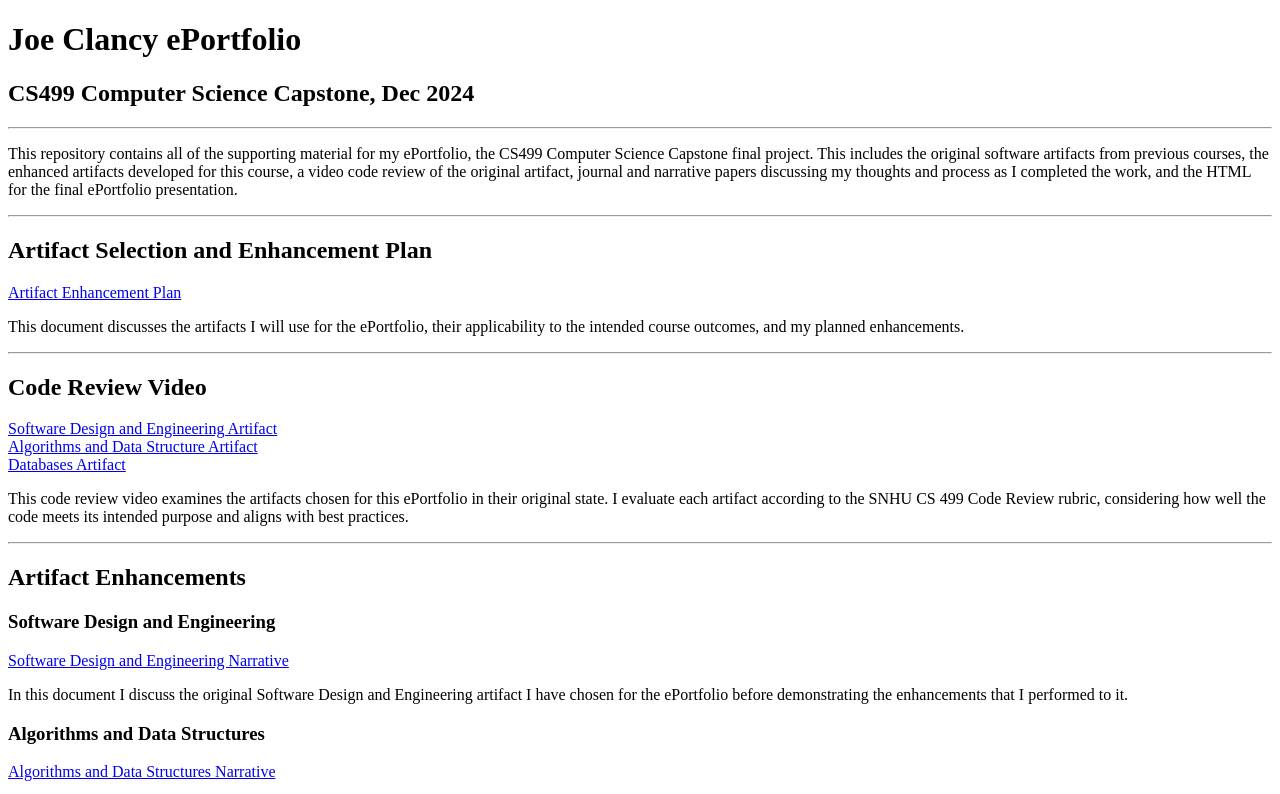
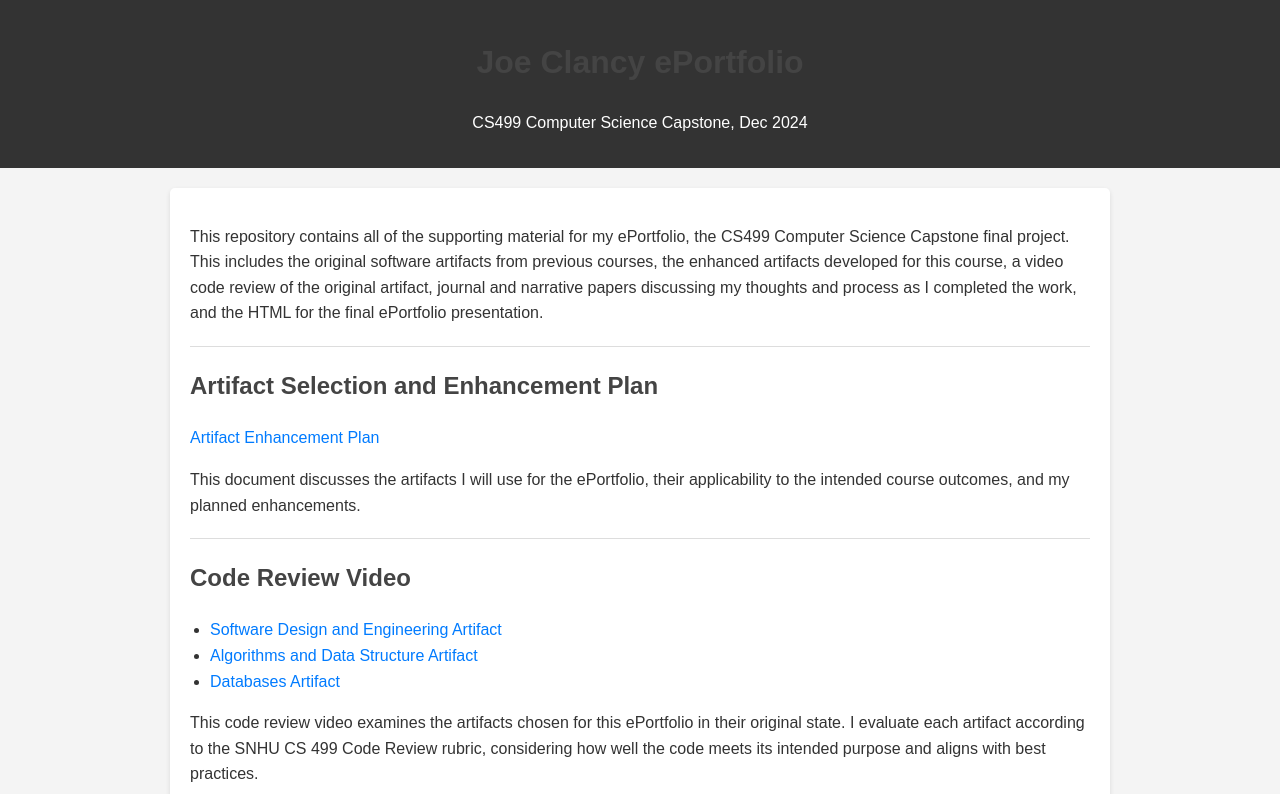
Before and after one commit to joe-clancy/joe-clancy.github.io, a plain HTML site: page index.html in a window 1280 px wide. Shown: the top 794 px of the page. Drawn offline with Linux system fonts and the light colour scheme.

Commit message:
Update index.html

```diff
--- a/index.html
+++ b/index.html
@@ -4,18 +4,70 @@
     <meta charset="UTF-8">
     <meta name="viewport" content="width=device-width, initial-scale=1.0">
     <title>Joe Clancy ePortfolio</title>
+    <style>
+        body {
+            font-family: Arial, sans-serif;
+            line-height: 1.6;
+            margin: 0;
+            padding: 0;
+            background-color: #f4f4f4;
+            color: #333;
+        }
+        header {
+            background: #333;
+            color: #fff;
+            padding: 1rem 0;
+            text-align: center;
+        }
+        main {
+            max-width: 900px;
+            margin: 20px auto;
+            background: #fff;
+            padding: 20px;
+            border-radius: 5px;
+            box-shadow: 0 2px 5px rgba(0, 0, 0, 0.1);
+        }
+        h1, h2, h3 {
+            color: #444;
+        }
+        a {
+            color: #007BFF;
+            text-decoration: none;
+        }
+        a:hover {
+            text-decoration: underline;
+        }
+        ul {
+            padding-left: 20px;
+        }
+        hr {
+            border: 0;
+            height: 1px;
+            background: #ddd;
+            margin: 20px 0;
+        }
+        footer {
+            text-align: center;
+            margin-top: 20px;
+            padding: 10px 0;
+            background: #333;
+            color: #fff;
+        }
+    </style>
 </head>
 <body>
+    <header>
         <h1>Joe Clancy ePortfolio</h1>
-    <h2>CS499 Computer Science Capstone, Dec 2024</h2>
-    <hr>
-
+        <p>CS499 Computer Science Capstone, Dec 2024</p>
+    </header>
+    <main>
+        <section>
             <p>
                 This repository contains all of the supporting material for my ePortfolio, the CS499 Computer Science Capstone final project. This includes the original software artifacts from previous courses, the enhanced artifacts developed for this course, a video code review of the original artifact, journal and narrative papers discussing my thoughts and process as I completed the work, and the HTML for the final ePortfolio presentation.
             </p>
-
+        </section>
         <hr>
-
+        <section>
             <h2>Artifact Selection and Enhancement Plan</h2>
             <p>
                 <a href="https://github.com/joe-clancy/joe-clancy.github.io/blob/bcd35403f82151bdf44ec323ec3eef8fe8f7dd58/CS%20499%20Enhancement%20Plan.docx">
@@ -25,29 +77,21 @@
             <p>
                 This document discusses the artifacts I will use for the ePortfolio, their applicability to the intended course outcomes, and my planned enhancements.
             </p>
-
+        </section>
         <hr>
-
+        <section>
             <h2>Code Review Video</h2>
-    <p>
-        <a href="https://www.youtube.com/watch?v=v0sZYTFMPFI&t=17s" title="Software Design and Engineering Artifact Code Review">
-            Software Design and Engineering Artifact
-        </a>
-        <br>
-        <a href="https://www.youtube.com/watch?v=v0sZYTFMPFI&t=1155s" title="Algorithms and Data Structure Artifact Code Review Video">
-            Algorithms and Data Structure Artifact
-        </a>
-        <br>
-        <a href="https://www.youtube.com/watch?v=v0sZYTFMPFI&t=1923s" title="Databases Artifact Code Review Video">
-            Databases Artifact
-        </a>
-    </p>
+            <ul>
+                <li><a href="https://www.youtube.com/watch?v=v0sZYTFMPFI&t=17s" title="Software Design and Engineering Artifact Code Review">Software Design and Engineering Artifact</a></li>
+                <li><a href="https://www.youtube.com/watch?v=v0sZYTFMPFI&t=1155s" title="Algorithms and Data Structure Artifact Code Review Video">Algorithms and Data Structure Artifact</a></li>
+                <li><a href="https://www.youtube.com/watch?v=v0sZYTFMPFI&t=1923s" title="Databases Artifact Code Review Video">Databases Artifact</a></li>
+            </ul>
             <p>
                 This code review video examines the artifacts chosen for this ePortfolio in their original state. I evaluate each artifact according to the SNHU CS 499 Code Review rubric, considering how well the code meets its intended purpose and aligns with best practices.
             </p>
-
+        </section>
         <hr>
-
+        <section>
             <h2>Artifact Enhancements</h2>
             <h3>Software Design and Engineering</h3>
             <p>
@@ -58,7 +102,6 @@
             <p>
                 In this document I discuss the original Software Design and Engineering artifact I have chosen for the ePortfolio before demonstrating the enhancements that I performed to it.
             </p>
-
             <h3>Algorithms and Data Structures</h3>
             <p>
                 <a href="https://github.com/joe-clancy/joe-clancy.github.io/blob/35a011f8c88fac507f0e7725573f69709454dd02/Datastructures%20and%20Algorithms%20Artifact%20Enhanced/4-2%20Milestone%20Algorithms%20and%20Data%20Structure%20Artifact%20Narrative.docx">
@@ -68,7 +111,6 @@
             <p>
                 In this document I discuss the original Algorithms and Datastructures artifact I have chosen for the ePortfolio before demonstrating the enhancements that I performed to it.
             </p>
-
             <h3>Databases</h3>
             <p>
                 <a href="https://github.com/joe-clancy/joe-clancy.github.io/blob/35a011f8c88fac507f0e7725573f69709454dd02/Databases%20Artifact%20Enhanced/5-2%20Milestone%20Databases%20Artifact%20Narrative.docx">
@@ -78,9 +120,9 @@
             <p>
                 In this document I discuss the original Databases artifact I have chosen for the ePortfolio before demonstrating the enhancements that I performed to it.
             </p>
-
+        </section>
         <hr>
-
+        <section>
             <h2>Journal Reflections</h2>
             <p>
                 In these documents I discuss my thoughts on several broader issues relevant to Computer Science and my career, as well as document my progress on the ePortfolio.
@@ -92,5 +134,10 @@
                 <li><a href="https://github.com/joe-clancy/joe-clancy.github.io/blob/35a011f8c88fac507f0e7725573f69709454dd02/5-1%20Journal%20Computer%20Science%20Trends%20and%20Artifact%20Update.docx">5-1 Computer Science Trends</a></li>
                 <li><a href="https://github.com/joe-clancy/joe-clancy.github.io/blob/35a011f8c88fac507f0e7725573f69709454dd02/6-1%20Journal%20Emerging%20Technology%20and%20Artifact%20Update.docx">6-1 Emerging Technology</a></li>
             </ul>
+        </section>
+    </main>
+    <footer>
+        <p>&copy; 2024 Joe Clancy. All rights reserved.</p>
+    </footer>
 </body>
 </html>
```
Lines whose indentation alone changed are shown as unchanged.
